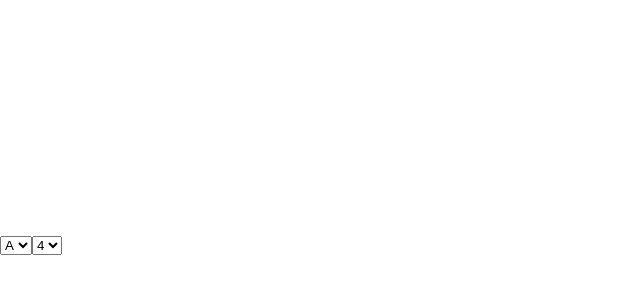
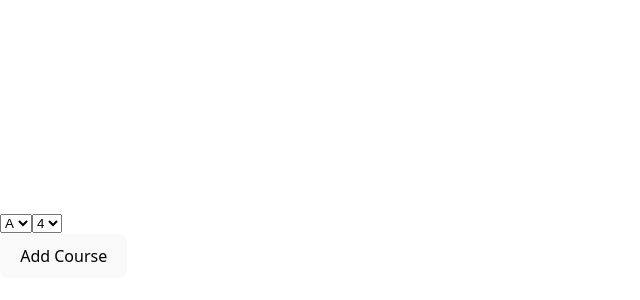
Before and after one commit to AnikethReddy18/simple-GPA-Calculator, a React (Vite) app: page / in a window 1280 px wide. Shown: the part 156-456 px from the top of the page, without its empty margins (0-640 px from the left). Built offline with nearby package versions, Linux system fonts and the light colour scheme.

Commit message:
Add Individual Course Button

```diff
--- a/src/App.jsx
+++ b/src/App.jsx
@@ -1,8 +1,18 @@
 import CourseSelect from "./components/CourseSelect";
+import { useState } from "react";
+
 function App() {
+  const [courseComponents, setCourseComponents] = useState([<CourseSelect key={0}/>]);
+
+  function handleClickAddCourseButton(){
+    setCourseComponents((prev)=>[...prev, <CourseSelect key={prev.length}/>])
+  }
   return (
     <>
-      <CourseSelect />
+    <div>
+      {courseComponents}
+    </div>
+      <button onClick={handleClickAddCourseButton}>Add Course</button>
     </>
   );
 }
--- a/src/components/CourseSelect.jsx
+++ b/src/components/CourseSelect.jsx
@@ -1,5 +1,5 @@
 function CourseSelect() {
-    return ( <>
+    return ( <div>
           <select defaultValue={9}>
         <option value={10}>S</option>
         <option value={9}>A</option>
@@ -13,7 +13,7 @@ function CourseSelect() {
         <option value={4}>4</option>
         <option value={3}>3</option>
         <option value={2}>2</option>
-      </select></> );
+      </select></div> );
 }
 
 export default CourseSelect;
```
